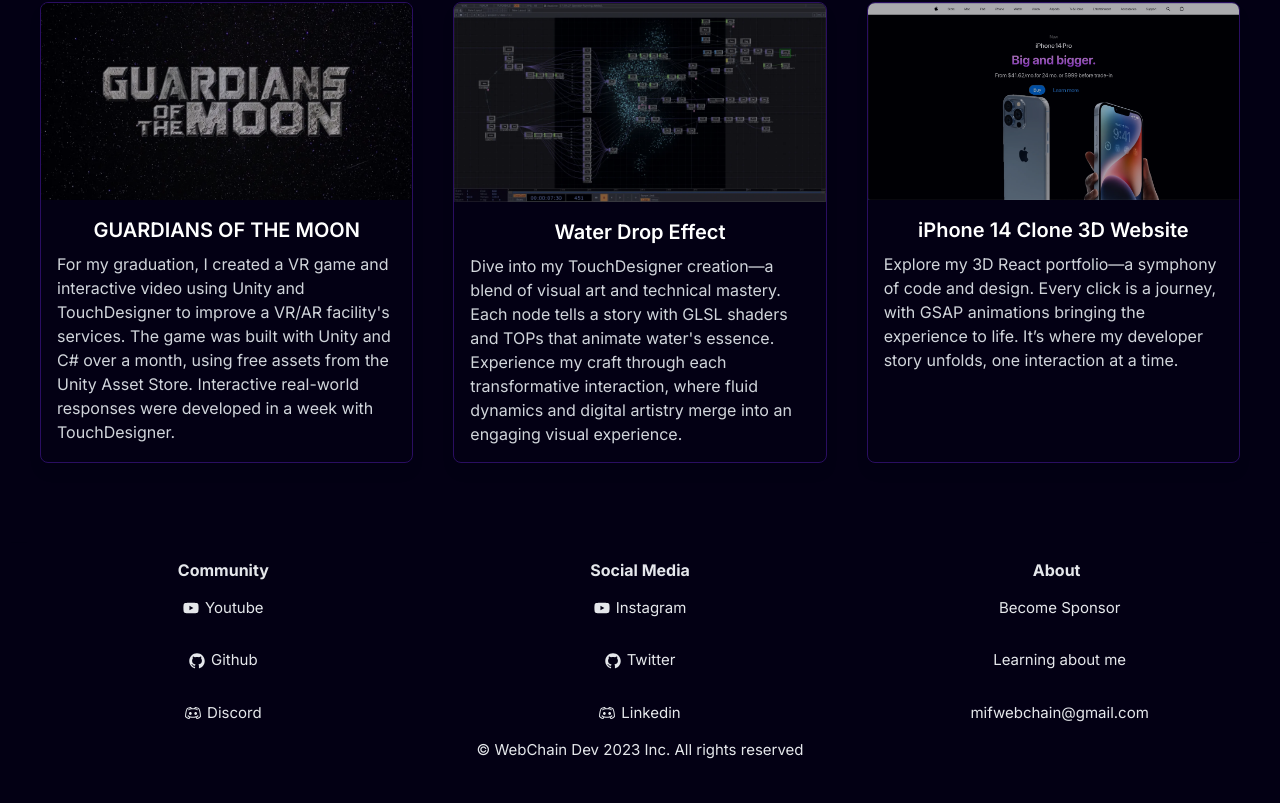
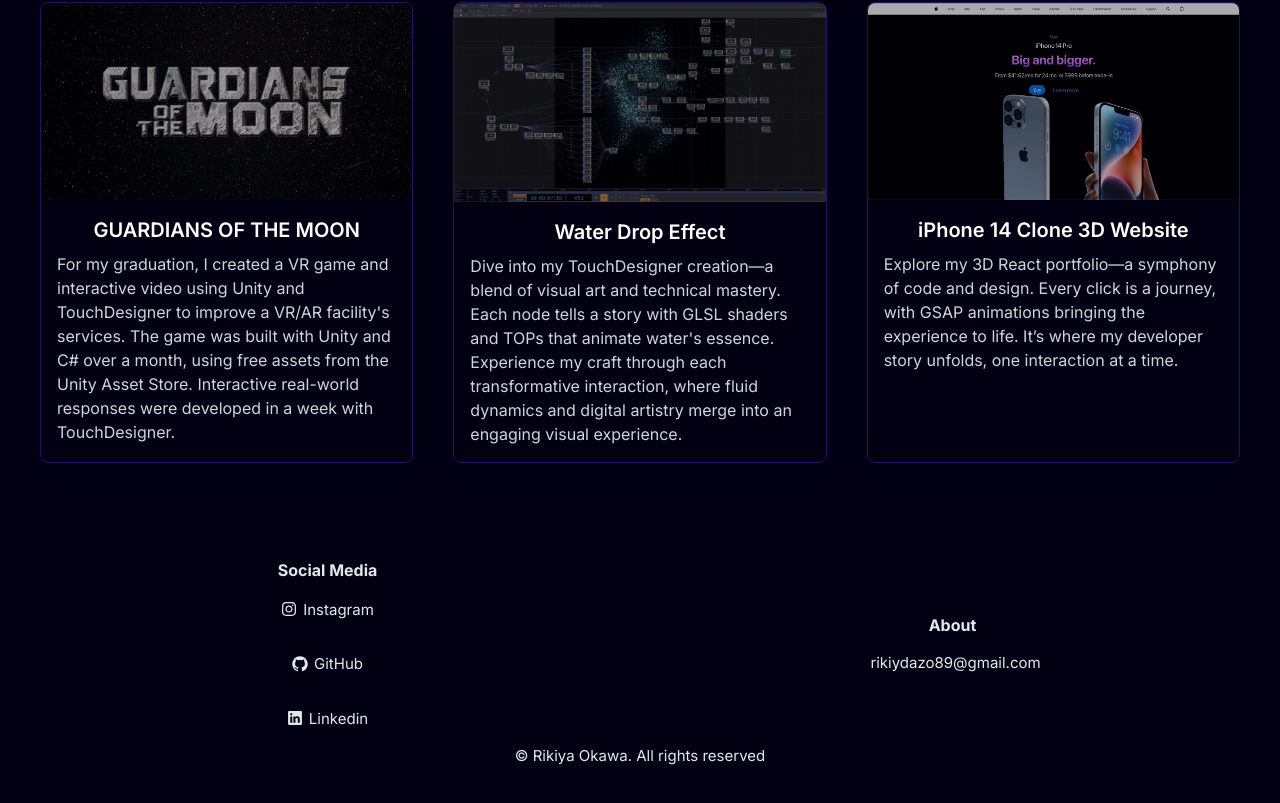
Before and after one commit to Rikiya89/space_portfolio, a Next.js app: page / in a window 1280 px wide. Shown: the part 2040-2843 px from the top of the page. Built offline with nearby package versions, Linux system fonts and the light colour scheme; a web font is replaced by a local one.

Commit message:
20240503

```diff
--- a/app/components/main/Footer.tsx
+++ b/app/components/main/Footer.tsx
@@ -7,7 +7,7 @@
 RxLinkedinLogo,
 } from "react-icons/rx";
 
-import { FaYoutube } from "react-icons/fa";
+import { FaInstagram } from 'react-icons/fa';
 
 const Footer = () => {
 return (
@@ -15,56 +15,37 @@
     <div className="w-full flex flex-col items-center justify-center m-auto">
         <div className="w-full h-full flex flex-row items-center justify-around flex-wrap">
 
-
             <div className="min-w-[200px] h-auto flex flex-col items-center justify-start">
-                <div className="font-bold text-[16px]">Community</div>
+                <div className="font-bold text-[16px]">Social Media</div>
                 <p className="flex flex-row items-center my-[15px] cursor-pointer">
-                    <FaYoutube />
-                    <span className="text-[15px] ml-[6px]">Youtube</span>
+                    <FaInstagram  />
+                    <a href="https://www.instagram.com/ricky_o_369/" target="_blank" className="relative z-50">
+                    <span className="text-[15px] ml-[6px]">Instagram</span>
+                    </a>
                 </p>
                 <p className="flex flex-row items-center my-[15px] cursor-pointer">
                     <RxGithubLogo />
-                    <span className="text-[15px] ml-[6px]">Github</span>
+                    <a href="https://github.com/Rikiya89" target="_blank" className="relative z-50">
+                    <span className="text-[15px] ml-[6px]">GitHub</span>
+                    </a>
                 </p>
                 <p className="flex flex-row items-center my-[15px] cursor-pointer">
-                    <RxDiscordLogo />
-                    <span className="text-[15px] ml-[6px]">Discord</span>
-                </p>
-            </div>
-            <div className="min-w-[200px] h-auto flex flex-col items-center justify-start">
-                <div className="font-bold text-[16px]">Social Media</div>
-                <p className="flex flex-row items-center my-[15px] cursor-pointer">
-                    <FaYoutube />
-                    <span className="text-[15px] ml-[6px]">Instagram</span>
-                </p>
-                <p className="flex flex-row items-center my-[15px] cursor-pointer">
-                    <RxGithubLogo />
-                    <span className="text-[15px] ml-[6px]">Twitter</span>
-                </p>
-                <p className="flex flex-row items-center my-[15px] cursor-pointer">
-                    <RxDiscordLogo />
+                    <RxLinkedinLogo />
+                    <a href="https://www.linkedin.com/in/rikiya-okawa369/" target="_blank" className="relative z-50">
                     <span className="text-[15px] ml-[6px]">Linkedin</span>
+                    </a>
                 </p>
             </div>
             <div className="min-w-[200px] h-auto flex flex-col items-center justify-start">
                 <div className="font-bold text-[16px]">About</div>
                 <p className="flex flex-row items-center my-[15px] cursor-pointer">
-
-                    <span className="text-[15px] ml-[6px]">Become Sponsor</span>
-                </p>
-                <p className="flex flex-row items-center my-[15px] cursor-pointer">
-
-                    <span className="text-[15px] ml-[6px]">Learning about me</span>
-                </p>
-                <p className="flex flex-row items-center my-[15px] cursor-pointer">
-
-                    <span className="text-[15px] ml-[6px]">mifwebchain@gmail.com</span>
+                    <span className="text-[15px] ml-[6px]">rikiydazo89@gmail.com</span>
                 </p>
             </div>
         </div>
 
         <div className="mb-[20px] text-[15px] text-center">
-            &copy; WebChain Dev 2023 Inc. All rights reserved
+            &copy; Rikiya Okawa. All rights reserved
         </div>
     </div>
 </div>
--- a/app/components/main/Projects.tsx
+++ b/app/components/main/Projects.tsx
@@ -13,7 +13,7 @@
           src="/portfolio_no1.webp"
           title="Portfolio Website"
           description="Dive into a seamless blend of design and development in my interactive portfolio. Crafted with HTML, SCSS, and JavaScript, this site showcases my digital art and web development skills through intuitive navigation and engaging visuals. Connect and discover my projects in a sleek, user-friendly format."
-          url="https://apple-iphone3d-website.netlify.app/"  // Example project URL
+          url="https://www.rikiya-okawa963.jp/index.html/"  // Example project URL
         />
         <ProjectCard
           src="/weather_app.webp"
```
